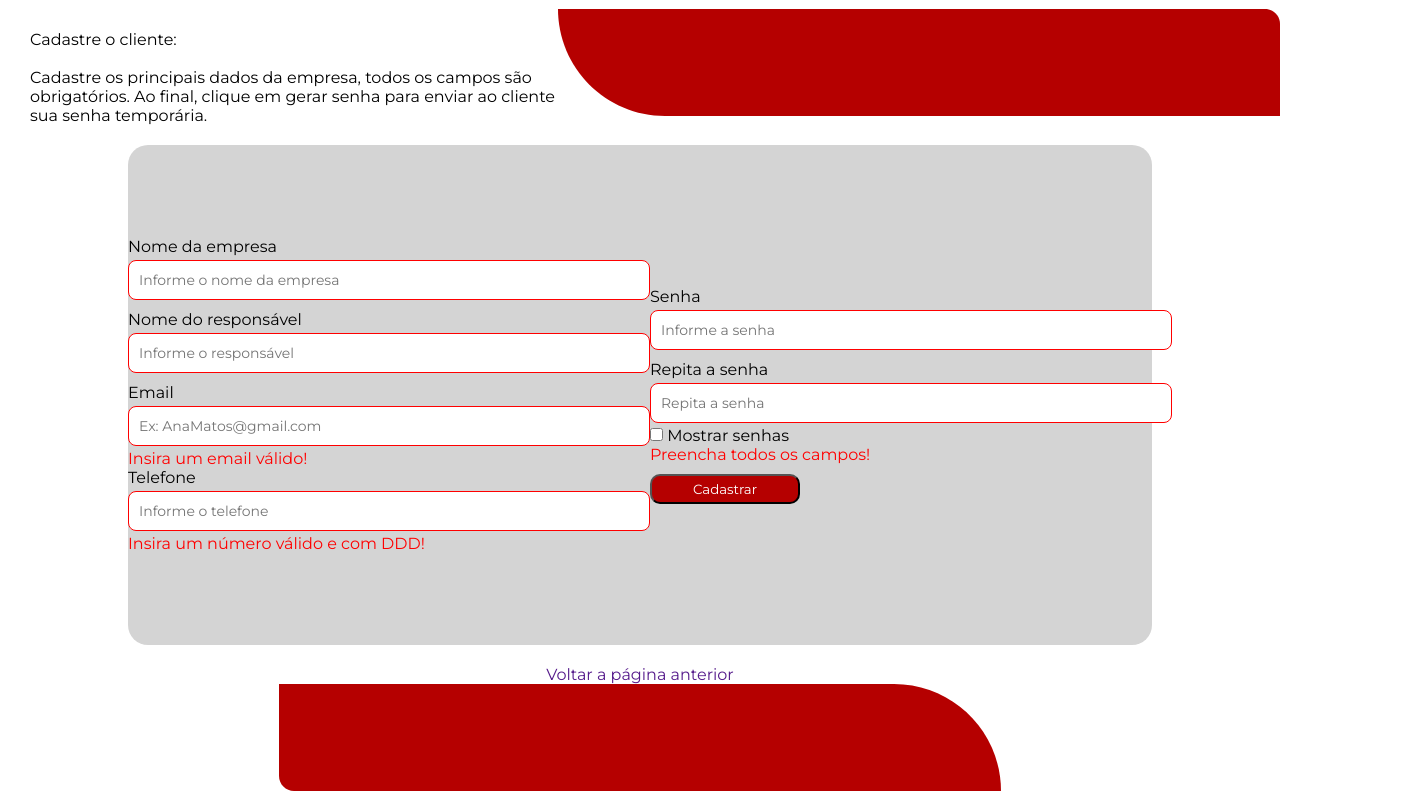
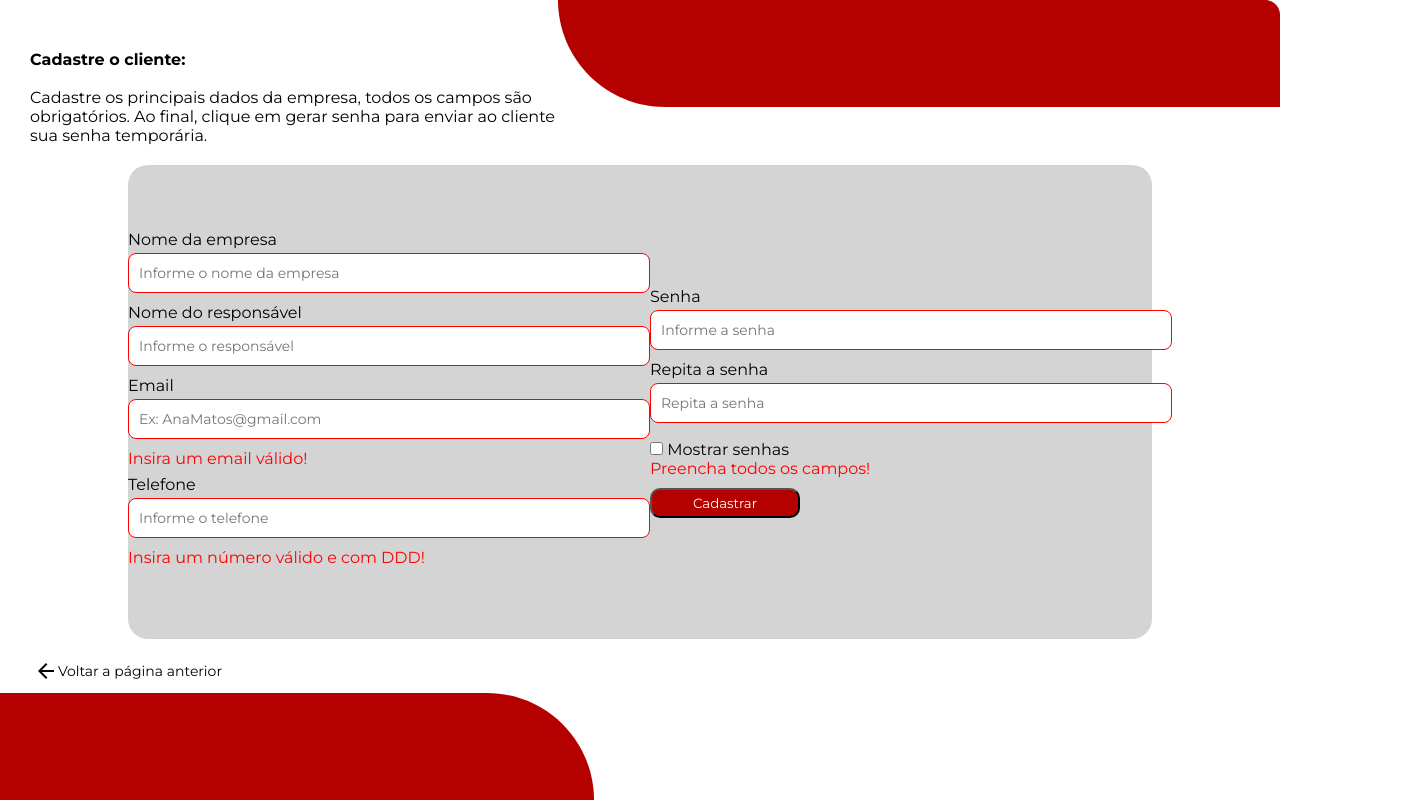
Before and after one commit to Avi-Safe/Grupo, a plain HTML site: page Site de Cadastro/cadastro.html in a window 1280 px wide. Both pictures are taken after a click on the button "Cadastrar". Shown: the whole page, 1408 px wide, since content can reach past the window. Drawn offline with nearby package versions, Linux system fonts and the light colour scheme.

Commit message:
Atualizando tela de cadastro

```diff
--- a/Site de Cadastro/cadastro.html
+++ b/Site de Cadastro/cadastro.html
@@ -5,6 +5,7 @@
     <meta name="viewport" content="width=device-width, initial-scale=1.0">
     <title>Document</title>
     <link rel="stylesheet" href="style.css">
+    <link rel="stylesheet" href="https://fonts.googleapis.com/css2?family=Material+Symbols+Outlined:opsz,wght,FILL,GRAD@24,400,0,0&icon_names=arrow_back" />
 </head>
 <body>
     <div class="direita">
@@ -82,7 +83,13 @@
         </div>
     </div>
 
-<a href="">Voltar a página anterior</a>
+<a id="voltar" href="">
+    <!-- quando juntar todas as páginas arrumo o href -->
+    <span id="seta" class="material-symbols-outlined">
+        arrow_back
+    </span>
+    Voltar a página anterior
+</a>
 
     <div class="imgEsquerda">
         <img src="imgs/RectangleBaixo.svg" id="esquerda">
@@ -117,6 +124,12 @@
         var msgEmail = "";
         var msgSenha = "";
 
+        var emp = false;
+        var nom = false;
+        var tel = false;
+        var ema = false;
+        var sen = false;
+
         ipt_nomeEmpresa.style.border = "1px solid black";
         ipt_nomeResponsavel.style.border = "1px solid black";
         ipt_email.style.border = "1px solid black";
@@ -135,10 +148,12 @@
         }
 
         if (nomeEmpresa != "") {
+            emp = true;
             ipt_nomeEmpresa.style.border = "1px solid green";
         }
 
         if (nomeResponsavel != "") {
+            nom = true;
             ipt_nomeResponsavel.style.border = "1px solid green";
         }
 
@@ -146,6 +161,7 @@
             ipt_telefone.style.border = "1px solid red";
             msgTelefone = `Insira um número válido e com DDD!`
         } else {
+            tel = true;
             ipt_telefone.style.border = "1px solid green";
         }
 
@@ -155,6 +171,7 @@
         email.endsWith('@yahoo.com') || email.endsWith('@yahoo.com.br') ||
         email.endsWith('@sptech.school')) {
             // o email precisa terminar com umas dessas validaçôes.
+            ema = true;
             ipt_email.style.border = "1px solid green";
         } else {
             ipt_email.style.border = "1px solid red";
@@ -173,8 +190,13 @@
             ipt_senha.style.border = "1px solid red";
             ipt_confSenha.style.border = "1px solid red";
         } else {
+            sen = true;
             ipt_senha.style.border = "1px solid green";
             ipt_confSenha.style.border = "1px solid green";
+        }
+
+        if (emp == true && nom == true && tel == true && ema == true && sen == true) {
+            alert('Cadastro realizado com sucesso!');
         }
 
         div_mensagem.innerHTML = mensagem;
--- a/Site de Cadastro/style.css
+++ b/Site de Cadastro/style.css
@@ -18,10 +18,15 @@ body {
     display: flex;
     flex-direction: row-reverse;
     justify-content: space-between;
+    align-items: flex-start;
 }
 
 .texto {
-    margin: 30px 0 0 30px;
+    margin: 50px 0 0 30px;
+}
+
+.titulo {
+    font-weight: 620;
 }
 
 .container {
@@ -47,7 +52,7 @@ body {
 }
 
 .msg {
-    margin-top: -7px;
+    margin-bottom: 7px;
 }
 
 button {
@@ -58,3 +63,18 @@ button {
     color: white;
     width: 150px;
 }
+
+#voltar {
+    margin-bottom: 10px;
+    display: flex;
+    align-items: center;
+    padding-right: 80%;
+    color: black;
+    font-size: 14px;
+}
+
+.imgEsquerda {
+    padding-right: 814px;
+    display: flex;
+    align-items: flex-end;
+}
```
